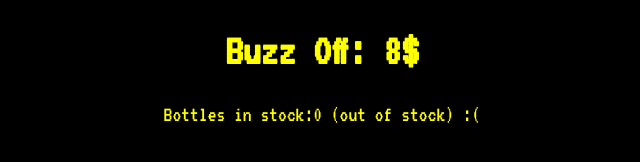
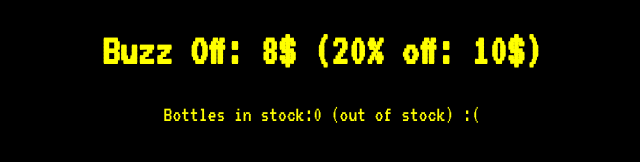
Before and after one commit to gregslawnmowingservices/buzzoff.store-buy, a plain HTML site: page index.html in a window 1280 px wide. Shown: the whole page, without its empty margins (318-958 px from the left). Drawn offline with Linux system fonts and the light colour scheme.

Commit message:
Update index.html

```diff
--- a/index.html
+++ b/index.html
@@ -18,7 +18,7 @@ div {text-align: center;}
 <script src="https://www.youtube.com/iframe_api"></script>
 <script src="https://cdn.rawgit.com/labnol/files/master/yt.js"></script>
 
-<h1 style="color:Yellow">Buzz Off: 8$</h1>
+<h1 style="color:Yellow">Buzz Off: 8$ (20% off: 10$)</h1>
 <p style="color:Yellow">Bottles in stock:0 (out of stock) :(</p>
 
 
```
